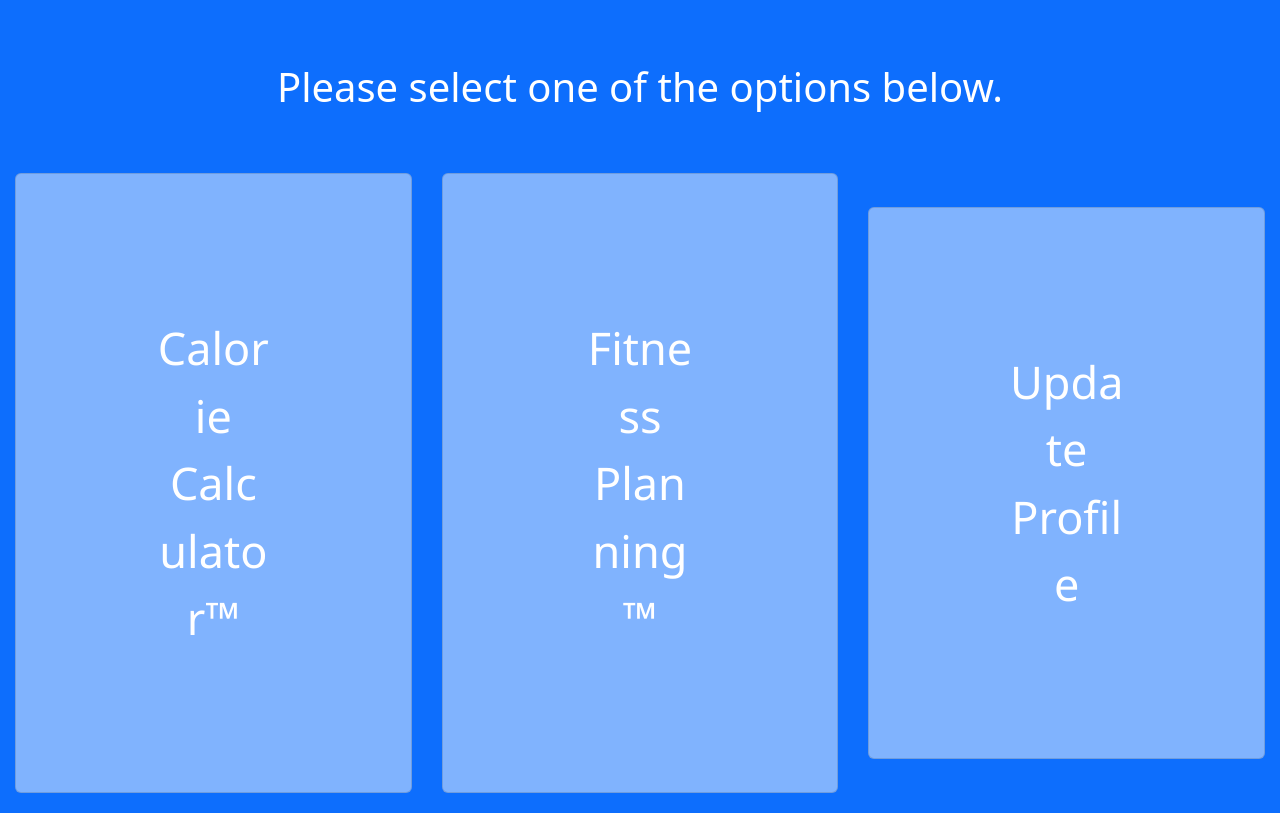
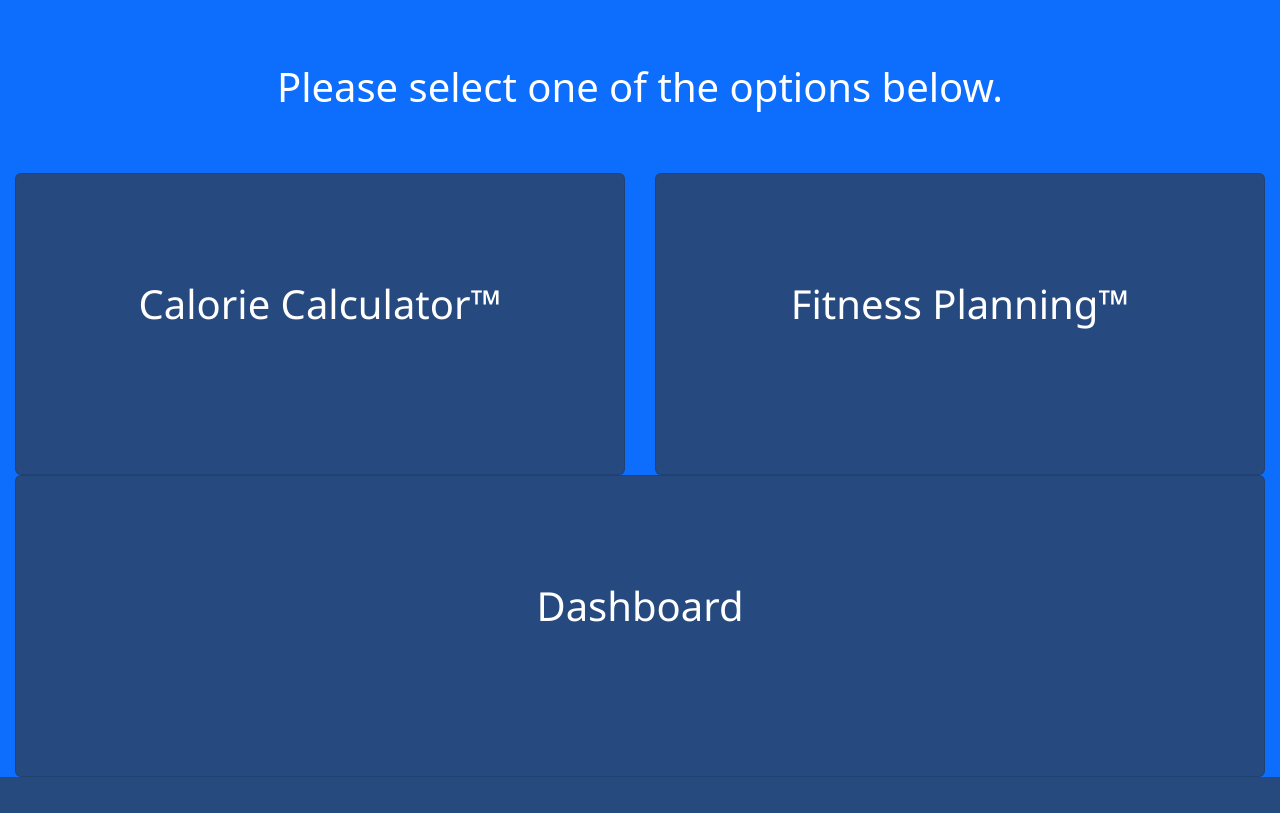
Before and after one commit to EatonWu/MnT_Health_Website, a Django app: page /healthhacks/ in a window 1280 px wide. Shown: the part 242-1055 px from the top of the page. After the commit the page ends 1019 px from the top, so only its background shows below. Run offline with Django 4.2, Linux system fonts and the light colour scheme.

Commit message:
A few improvements. Still some connections to make. Possibly enhancements to come.

```diff
--- a/healthhacks/static/css/styles.css
+++ b/healthhacks/static/css/styles.css
@@ -22,19 +22,23 @@ a:hover {
 .card {
     text-align: center;
     font-family: 'Segoe UI', sans-serif;
-    background-color: rgba(255, 255, 255, 0.48);
+    background-color: rgba(54, 54, 54, 0.63);
 }
 
 .card a {
-    padding: 140px;
+    padding: 100px;
     text-decoration-line: none;
     color: #ffffff;
-    font-size: 45px;
+    height: 300px;
 }
 
 .card a:hover {
-    background-color: rgba(255, 255, 255, 0.75);
+    background-color: rgba(68, 245, 171, 0.84);
     color: black;
+}
+
+.card-item {
+    font-size: 40px;
 }
 
 .form li {
@@ -46,5 +50,6 @@ a:hover {
 }
 
 .form li div div {
-    display: inline;
+    display: inline-block;
+    padding: 0 10px;
 }
--- a/templates/index.html
+++ b/templates/index.html
@@ -5,20 +5,20 @@
         Welcome, user {{ user.username }}
     </h1>
     <h2 class="d-flex justify-content-center" style="height: 100px">Please select one of the options below.</h2>
-    <div class="row row-cols-1 row-cols-md-3 mb-3 text-center m-auto">
+    <div class="row text-center m-auto">
         <div class="col my-auto">
             <div class="card rounded-3 m-auto">
-                <a href="{% url 'calorie_index' %}">Calorie Calculator™</a>
+                <a class="rounded-3" href="{% url 'calorie_index' %}"><span class="card-item">Calorie Calculator™</span></a>
             </div>
         </div>
         <div class="col my-auto">
             <div class="card rounded-3 m-auto">
-                <a href="{% url 'fitness_index' %}">Fitness Planning™</a>
+                <a class="rounded-3" href="{% url 'fitness_index' %}"><span class="card-item">Fitness Planning™</span></a>
             </div>
         </div>
         <div class="col my-auto">
             <div class="card rounded-3 m-auto">
-                <a href="{% url 'dashboard' %}">Update Profile</a>
+                <a class="rounded-3" href="{% url 'dashboard' %}"><span class="card-item">Dashboard</span></a>
             </div>
         </div>
     </div>
```
Also changed, not shown: calorie_calc/templates/calorie_calc/index.html (+6 -2 lines), forms/forms.py (+18 -1 lines).
